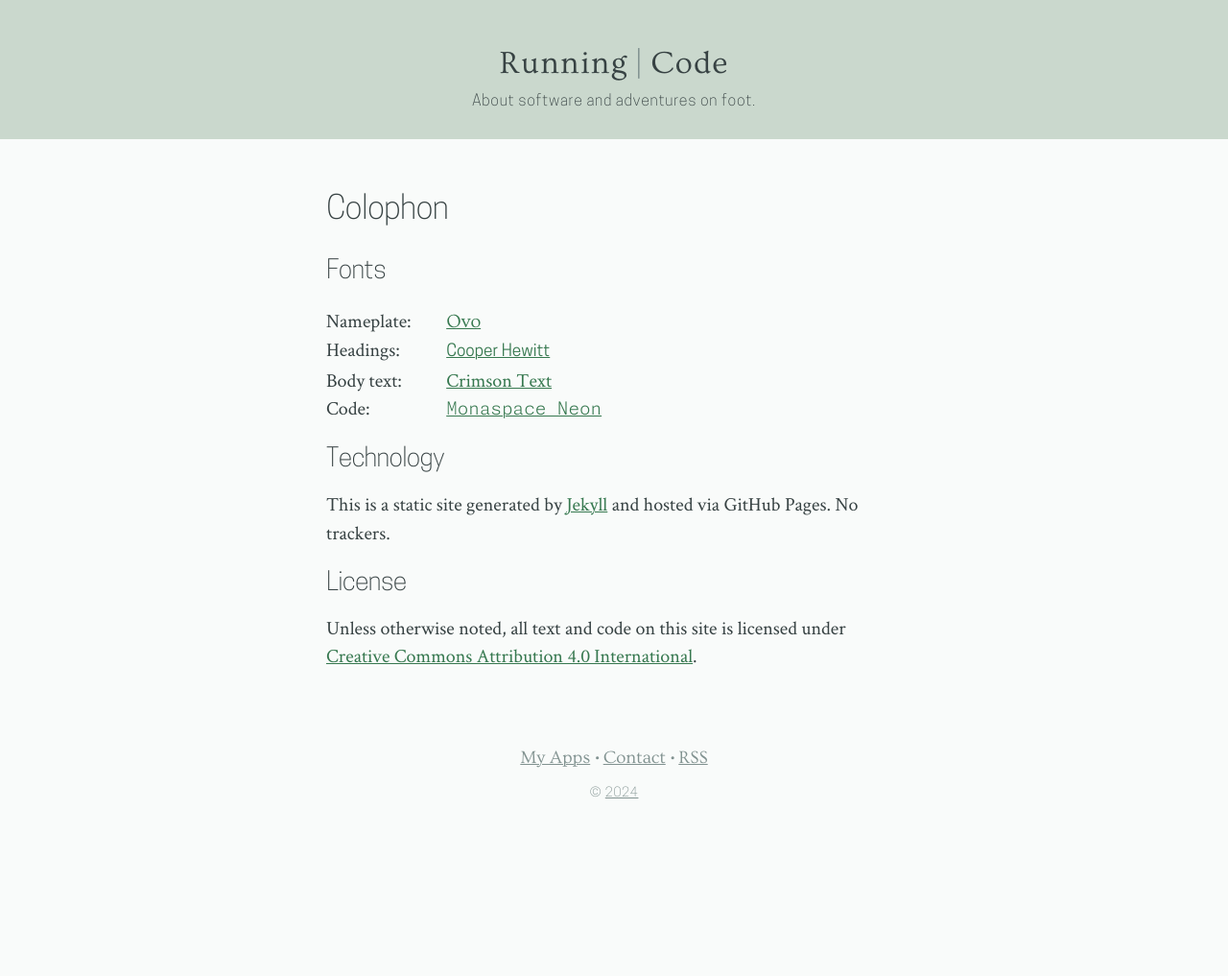
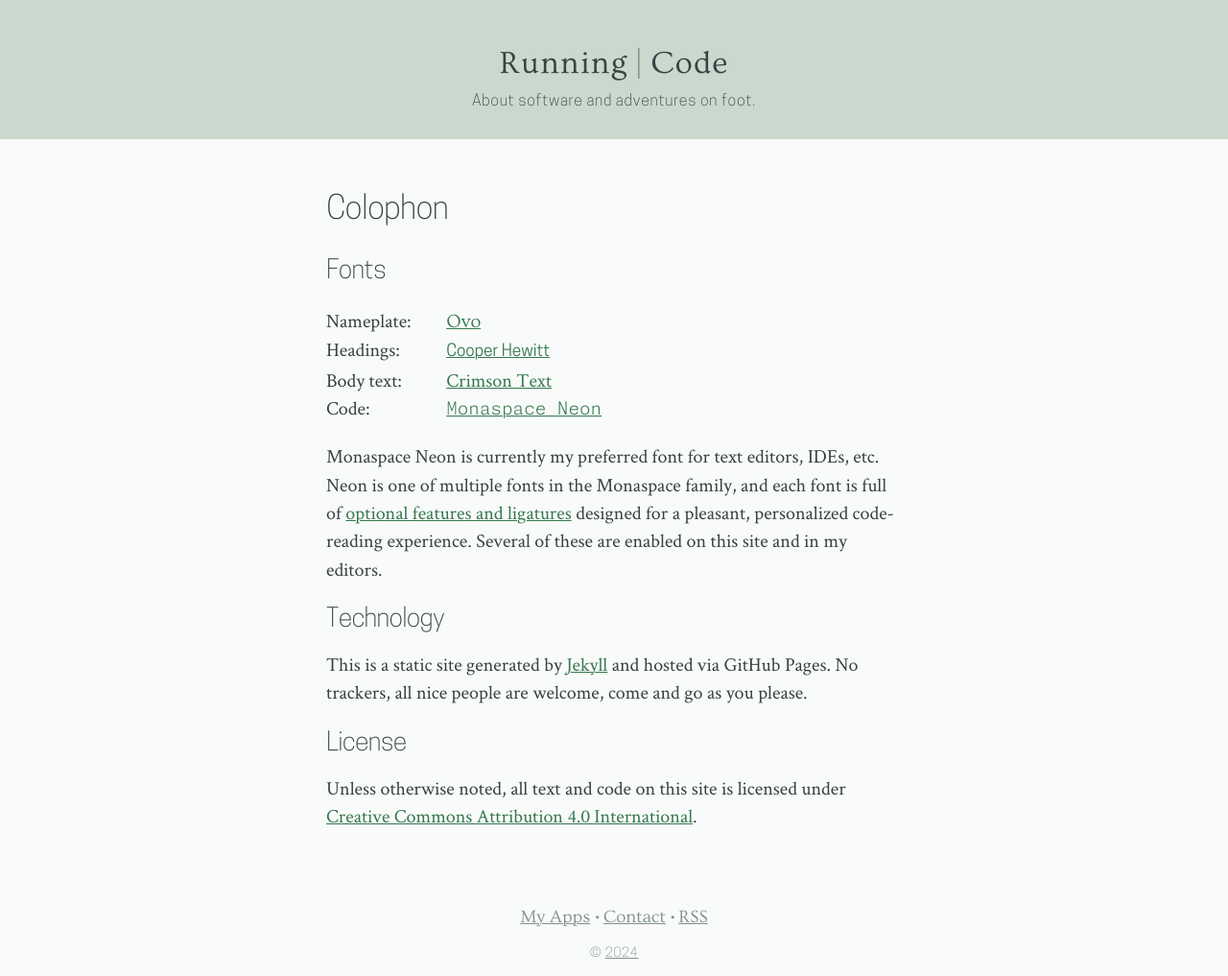
Before and after one commit to mmertsock/mmertsock.github.io, a Jekyll site: the page built from colophon.markdown, in a window 1280 px wide. Shown: the whole page at 96% size. Built offline with Jekyll 4.4.1, drawn with Linux system fonts in a browser that asks for light colours; before the commit the page ends 900 px from its top, so only the background shows below that.

Commit message:
link rel. font thoughts

```diff
--- a/_includes/sitelinks.html
+++ b/_includes/sitelinks.html
@@ -2,6 +2,6 @@
     <ul>
         <li><a href="https://esker-apps.com/">My Apps</a></li>
         <li><a rel="me" href="{{ site.mastodon }}">Contact</a></li>
-        <li><a href="{{ site.url }}/feed.xml">RSS</a></li>
+        <li><a rel="alternate" href="{{ site.url }}/feed.xml">RSS</a></li>
     </ul>
 </nav>
--- a/_layouts/default.html
+++ b/_layouts/default.html
@@ -6,7 +6,7 @@
     <meta http-equiv="X-UA-Compatible" content="IE=edge,chrome=1">
     <meta name="viewport" content="width=device-width, initial-scale=1.0, user-scalable=yes, viewport-fit=cover">
     <meta name="description" content="{% if page.excerpt %}{{ page.excerpt | strip_html | truncate: 160 | strip }}{% else %}{{ site.description }}{% endif %}">
-    <link rel="alternate" type="application/rss+xml" title="RSS" href="{{ site.url }}/feed.xml">
+    <link rel="alternate" type="application/rss+xml" title="{{ site.name }} RSS" href="{{ site.url }}/feed.xml">
 
     <meta property="og:title" content="{{ page.title | xml_escape }}">
     {% if page.date %}
--- a/_layouts/empty.html
+++ b/_layouts/empty.html
@@ -17,7 +17,7 @@
 
 	<title>{{ page.title | xml_escape }}</title>
 	<link rel="stylesheet" href="{{ site.url }}/css/main.css?v={{ cache_token }}">
-	<link rel="alternate" type="application/rss+xml" title="RSS" href="{{ site.url }}/feed.xml">
+	<link rel="alternate" type="application/rss+xml" title="{{ site.name }} RSS" href="{{ site.url }}/feed.xml">
 	<link rel="icon" href="{{ site.url }}/assets/favicon-192.png">
 	<link rel="apple-touch-icon" href="{{ site.url }}/assets/apple-touch-icon.png">
 </head>
--- a/colophon.markdown
+++ b/colophon.markdown
@@ -16,12 +16,13 @@ layout: post
     <dd id="font-sample-font-face-mono"><a href="https://monaspace.githubnext.com">Monaspace Neon</a></dd>
 </dl>
 
+Monaspace Neon is currently my preferred font for text editors, IDEs, etc. Neon is one of multiple fonts in the Monaspace family, and each font is full of [optional features and ligatures](https://monaspace.githubnext.com/#code-ligatures) designed for a pleasant, personalized code-reading experience. Several of these are enabled on this site and in my editors.
+
 ## Technology
 
-This is a static site generated by [Jekyll][] and hosted via GitHub Pages. No trackers.
+This is a static site generated by [Jekyll][] and hosted via GitHub Pages. No trackers, all nice people are welcome, come and go as you please.
 
 [Jekyll]: https://jekyllrb.com
-[pagesrepo]: https://github.com/mmertsock/mmertsock.github.io
 
 ## License
 
```
